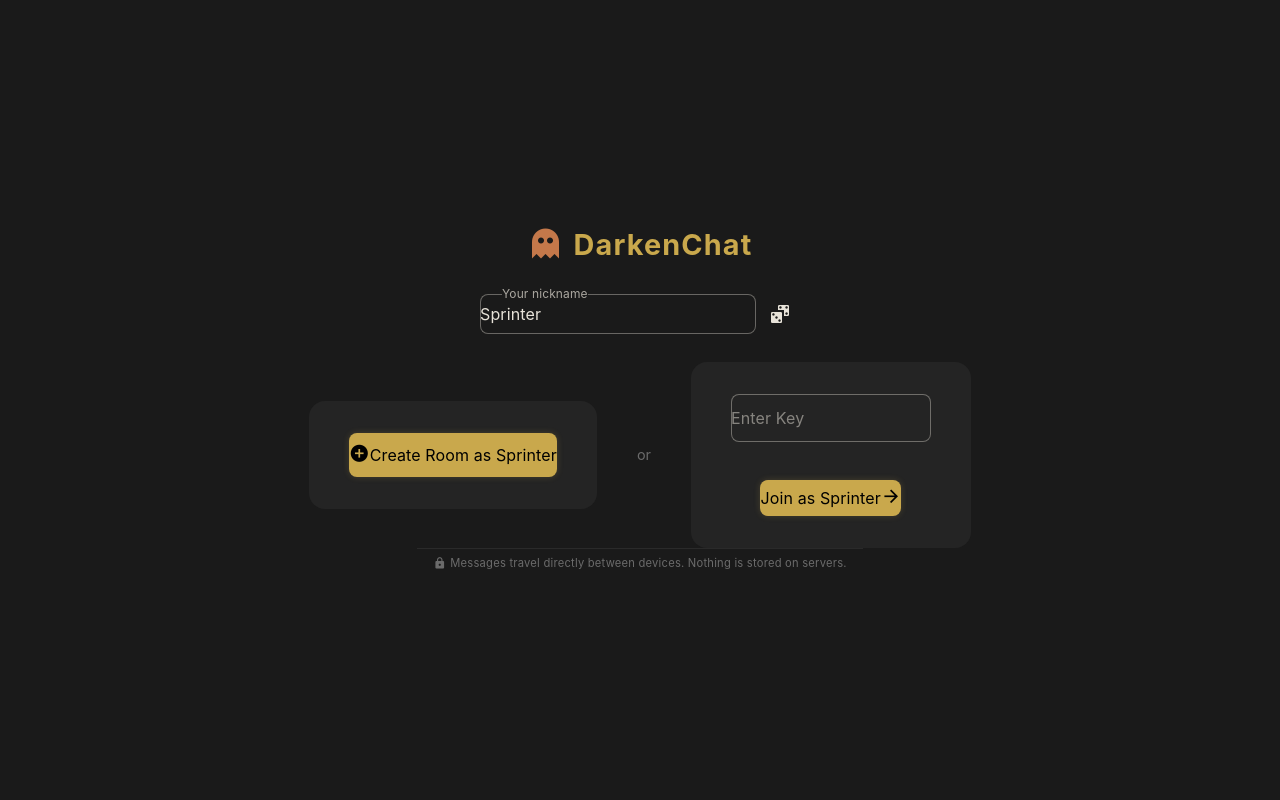
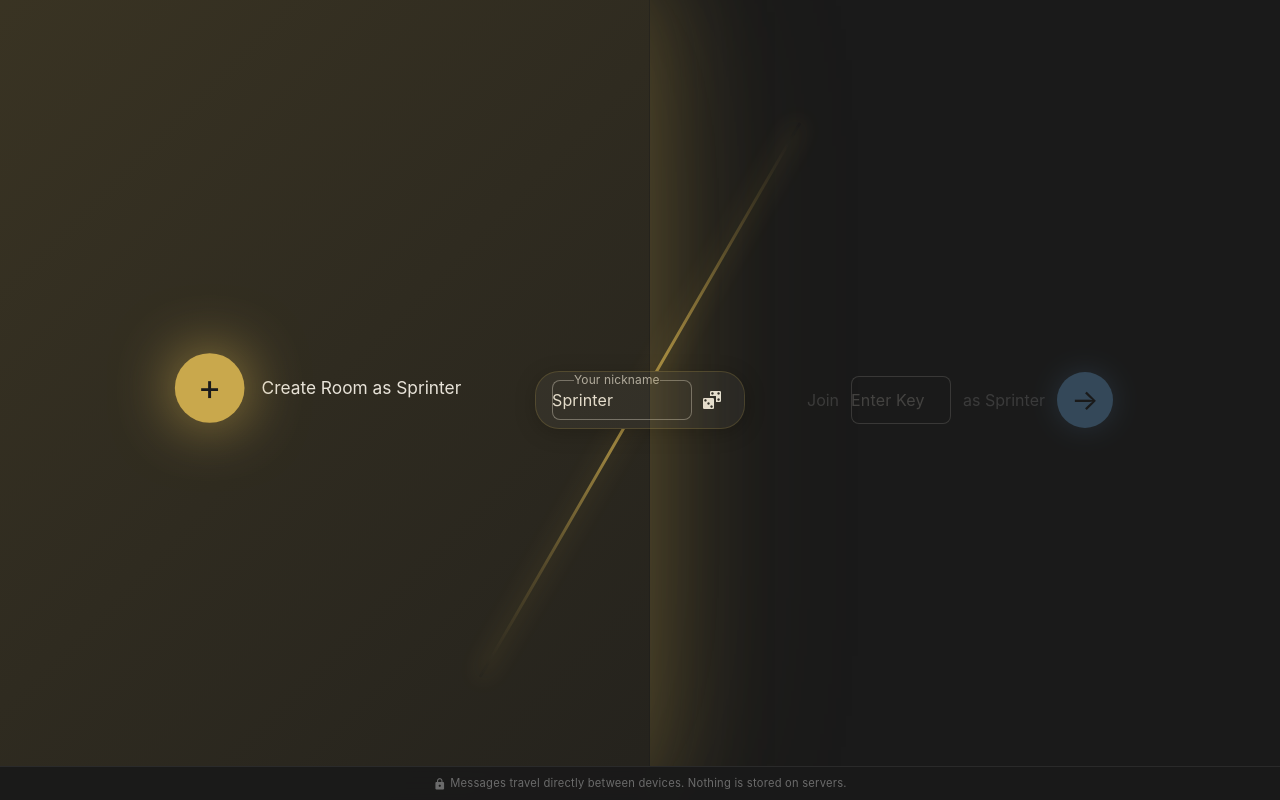
Before and after one commit to Rickion/darkenchat, a Vue app in the folder frontend/: page / in a window 1280 px wide. Built offline with nearby package versions, Linux system fonts and the light colour scheme.

Commit message:
UI improvements: connection status dialog padding/margins, switch label spacing, custom TURN form layout

```diff
--- a/frontend/package.json
+++ b/frontend/package.json
@@ -36,6 +36,7 @@
     "@types/node": "^24.12.0",
     "@vitejs/plugin-vue": "^6.0.5",
     "@vue/tsconfig": "^0.9.0",
+    "playwright": "^1.59.1",
     "sass": "^1.98.0",
     "typescript": "~5.9.3",
     "vite": "^8.0.1",
--- a/frontend/src/i18n/en.json
+++ b/frontend/src/i18n/en.json
@@ -11,6 +11,7 @@
     "create_as": "Create Room as {nick}",
     "join_as": "Join as {nick}",
     "join_placeholder": "Enter Key",
+    "join": "Join",
     "join_btn": "Enter",
     "or": "or",
     "nickname_label": "Your nickname",
--- a/frontend/src/pages/Home.vue
+++ b/frontend/src/pages/Home.vue
@@ -13,8 +13,8 @@ const joinKey = ref('')
 const joinError = ref('')
 const creating = ref(false)
 const seriesKey = getRandomSeriesKey()
-
-// Use pending nickname from store, or generate a fresh random one
+const leftHovered = ref(false)
+const rightHovered = ref(false)
 const nickname = ref('')
 
 onMounted(() => {
@@ -56,64 +56,67 @@ function enterRoom() {
 
 <template>
   <div class="home-layout">
-    <header class="home-header">
-      <v-icon color="warning" size="36" class="app-logo">mdi-ghost</v-icon>
-      <span class="app-name">DarkenChat</span>
-    </header>
+    <!-- Left side: Create -->
+    <div
+      class="side left-side"
+      :class="{ hovered: leftHovered }"
+      @mouseenter="leftHovered = true; rightHovered = false"
+      @mouseleave="leftHovered = false"
+      @click="createRoom"
+    >
+      <div class="side-content">
+        <div class="icon-circle">+</div>
+        <span class="side-text">{{ t('home.create_as', { nick: nickname || '…' }) }}</span>
+      </div>
+    </div>
 
-    <!-- Nickname row -->
-    <div class="nick-row">
+    <!-- Diagonal divider with nickname input -->
+    <div class="divider-wrapper">
+      <div class="divider-line" :class="{ 'left-active': leftHovered, 'right-active': rightHovered }"></div>
+      <div class="nickname-float">
         <v-text-field
           v-model="nickname"
           :label="t('home.nickname_label')"
           maxlength="24"
           density="compact"
           hide-details
-        style="flex: 1; min-width: 0"
+          class="nick-input"
           @update:model-value="onNicknameInput"
         />
-      <v-btn icon="mdi-dice-multiple" variant="text" size="small" :title="t('home.randomize')" @click="randomize" />
+        <v-btn icon="mdi-dice-multiple" variant="text" size="x-small" :title="t('home.randomize')" @click="randomize" />
+      </div>
     </div>
 
-    <main class="home-main">
-      <!-- Left: Create -->
-      <div class="home-card">
-        <v-btn
-          color="primary"
-          size="large"
-          :loading="creating"
-          prepend-icon="mdi-plus-circle"
-          @click="createRoom"
+    <!-- Right side: Join -->
+    <div
+      class="side right-side"
+      :class="{ hovered: rightHovered }"
+      @mouseenter="rightHovered = true; leftHovered = false"
+      @mouseleave="rightHovered = false"
+      @click="enterRoom"
     >
-          {{ t('home.create_as', { nick: nickname || '…' }) }}
-        </v-btn>
-      </div>
-
-      <div class="home-divider">
-        <span>{{ t('home.or') }}</span>
-      </div>
-
-      <!-- Right: Join -->
-      <div class="home-card">
+      <div class="side-content right-content">
+        <span class="side-text">{{ t('home.join') }}</span>
         <v-text-field
           v-model="joinKey"
           :placeholder="t('home.join_placeholder')"
           :error-messages="joinError"
           maxlength="20"
-          style="width: 200px"
+          class="side-input"
+          hide-details
           @input="joinKey = joinKey.toUpperCase()"
-          @keyup.enter="enterRoom"
+          @keyup.enter.stop="enterRoom"
+          @click.stop
         />
-        <v-btn
-          color="primary"
-          append-icon="mdi-arrow-right"
-          @click="enterRoom"
-        >
-          {{ t('home.join_as', { nick: nickname || '…' }) }}
-        </v-btn>
+        <span class="side-text">as {{ nickname || '…' }}</span>
+        <div class="icon-circle right-icon">→</div>
       </div>
-    </main>
+    </div>
 
+    <!-- Mobile 60deg diagonal divider -->
+    <div class="mobile-divider"></div>
+
+    <!-- Bottom bar -->
     <footer class="privacy-bar">
       <v-icon size="13" style="vertical-align:middle;margin-right:4px">mdi-lock</v-icon>{{ t('app.privacy') }}
     </footer>
@@ -122,57 +125,323 @@ function enterRoom() {
 
 <style scoped>
 .home-layout {
+  position: relative;
+  width: 100vw;
+  height: 100%;
+  background: var(--dc-bg);
+  overflow: hidden;
   display: flex;
-  flex-direction: column;
+}
+
+/* Side panels */
+.side {
+  position: absolute;
+  top: 0;
+  height: 100%;
+  display: flex;
   align-items: center;
   justify-content: center;
-  height: 100%;
-  gap: 0;
+  transition: all 0.4s cubic-bezier(0.25, 0.46, 0.45, 0.94);
+  cursor: pointer;
 }
-.home-header {
+
+.left-side {
+  left: 0;
+  width: 50%;
+  background: linear-gradient(135deg, rgba(26,26,26,0.3) 0%, rgba(26,26,26,0.1) 100%);
+}
+
+.left-side.hovered {
+  background: linear-gradient(135deg, rgba(201,168,76,0.18) 0%, rgba(201,168,76,0.06) 100%);
+  box-shadow: 0 0 100px rgba(201,168,76,0.35), 0 0 200px rgba(201,168,76,0.15);
+  transform: translateY(-12px) scale(1.03);
+  z-index: 10;
+}
+
+.right-side {
+  right: 0;
+  width: 50%;
+  background: linear-gradient(225deg, rgba(26,26,26,0.3) 0%, rgba(26,26,26,0.1) 100%);
+}
+
+.right-side.hovered {
+  background: linear-gradient(225deg, rgba(91,141,184,0.18) 0%, rgba(91,141,184,0.06) 100%);
+  box-shadow: 0 0 100px rgba(91,141,184,0.35), 0 0 200px rgba(91,141,184,0.15);
+  transform: translateY(-12px) scale(1.03);
+  z-index: 10;
+}
+
+/* Icon circle */
+.icon-circle {
+  width: 56px;
+  height: 56px;
+  border-radius: 50%;
+  background: var(--dc-gold);
   display: flex;
   align-items: center;
-  gap: 10px;
-  margin-bottom: 28px;
+  justify-content: center;
+  font-size: 1.8rem;
+  font-weight: 400;
+  color: #1A1A1A;
+  box-shadow: 0 0 30px rgba(201,168,76,0.5);
+  transition: all 0.4s ease;
+  flex-shrink: 0;
 }
-.app-logo { flex-shrink: 0; }
-.app-name {
-  font-size: 1.8rem;
-  font-weight: 700;
-  color: var(--dc-gold);
-  letter-spacing: 0.04em;
+
+.side.hovered .icon-circle {
+  transform: scale(1.15);
+  box-shadow: 0 0 50px rgba(201,168,76,0.8);
 }
-.nick-row {
+
+.right-icon {
+  background: var(--dc-blue);
+  box-shadow: 0 0 30px rgba(91,141,184,0.5);
+}
+
+.right-side.hovered .right-icon {
+  box-shadow: 0 0 50px rgba(91,141,184,0.8);
+}
+
+/* Side content */
+.side-content {
+  display: flex;
+  align-items: center;
+  gap: 20px;
+  padding: 40px;
+  opacity: 0.4;
+  transition: all 0.4s ease;
+}
+
+.side.hovered .side-content {
+  opacity: 1;
+  transform: scale(1.05);
+}
+
+.side-text {
+  font-size: 1rem;
+  color: var(--dc-gray);
+  transition: all 0.3s ease;
+  white-space: nowrap;
+}
+
+.side.hovered .side-text {
+  color: var(--dc-text);
+}
+
+.right-content {
+  gap: 12px;
+}
+
+.side-input {
+  width: 100px;
+}
+
+/* Diagonal divider */
+.divider-wrapper {
+  position: absolute;
+  left: 50%;
+  top: 50%;
+  transform: translate(-50%, -50%) rotate(30deg);
+  z-index: 5;
+  width: 100%;
+  height: 100%;
+  display: flex;
+  align-items: center;
+  justify-content: center;
+  pointer-events: none;
+}
+
+.divider-line {
+  width: 3px;
+  height: 80vh;
+  background: linear-gradient(
+    to bottom,
+    transparent 0%,
+    var(--dc-gray) 20%,
+    var(--dc-gold) 50%,
+    var(--dc-gray) 80%,
+    transparent 100%
+  );
+  opacity: 0.3;
+  transition: all 0.4s ease;
+  border-radius: 2px;
+  position: absolute;
+  left: 50%;
+  top: 50%;
+  transform: translate(-50%, -50%);
+}
+
+.divider-line.left-active {
+  background: linear-gradient(
+    to bottom,
+    transparent 0%,
+    rgba(201,168,76,0.3) 20%,
+    var(--dc-gold) 50%,
+    rgba(201,168,76,0.3) 80%,
+    transparent 100%
+  );
+  opacity: 0.9;
+  box-shadow: 0 0 25px rgba(201,168,76,0.5);
+}
+
+.divider-line.right-active {
+  background: linear-gradient(
+    to bottom,
+    transparent 0%,
+    rgba(91,141,184,0.3) 20%,
+    var(--dc-blue) 50%,
+    rgba(91,141,184,0.3) 80%,
+    transparent 100%
+  );
+  opacity: 0.9;
+  box-shadow: 0 0 25px rgba(91,141,184,0.5);
+}
+
+.nickname-float {
+  position: absolute;
+  left: 50%;
+  top: 50%;
+  transform: translate(-50%, -50%) rotate(-30deg);
   display: flex;
   align-items: center;
   gap: 4px;
-  margin-bottom: 28px;
+  background: var(--dc-panel);
+  padding: 8px 16px;
+  border-radius: 24px;
+  border: 1px solid rgba(201,168,76,0.2);
+  box-shadow: 0 4px 20px rgba(0,0,0,0.3);
+  transition: all 0.3s ease;
+  pointer-events: auto;
+  white-space: nowrap;
+}
+
+.nickname-float:hover {
+  border-color: rgba(201,168,76,0.5);
+  box-shadow: 0 4px 30px rgba(201,168,76,0.25);
+}
+
+.nick-input {
+  width: 140px;
+}
+
+.nick-input :deep(.v-field) {
+  background: transparent;
+}
+
+/* Mobile 60deg divider */
+.mobile-divider {
+  display: none;
+}
+
+/* Privacy bar */
+.privacy-bar {
+  position: fixed;
+  bottom: 0;
+  left: 0;
+  right: 0;
+  text-align: center;
+  font-size: 0.7rem;
+  color: var(--dc-gray);
+  padding: 8px 16px;
+  background: rgba(26,26,26,0.95);
+  border-top: 1px solid #2a2a2a;
+  letter-spacing: 0.02em;
+  z-index: 100;
+  backdrop-filter: blur(10px);
+}
+
+/* Mobile: top/bottom split with 60deg diagonal divider */
+@media (max-width: 768px) {
+  .side {
     width: 100%;
-  max-width: 320px;
+    height: 50%;
   }
-.nick-row :deep(.v-field) {
-  min-width: 200px;
+
+  .left-side {
+    top: 0;
+    background: linear-gradient(180deg, rgba(26,26,26,0.3) 0%, rgba(26,26,26,0.1) 100%);
   }
-.home-main {
-  display: flex;
-  align-items: center;
-  gap: 32px;
-  flex-wrap: wrap;
-  justify-content: center;
+
+  .left-side.hovered {
+    background: linear-gradient(180deg, rgba(201,168,76,0.18) 0%, rgba(201,168,76,0.06) 100%);
   }
-.home-card {
-  display: flex;
-  flex-direction: column;
-  align-items: center;
-  gap: 16px;
-  background: var(--dc-panel);
-  border-radius: 16px;
-  padding: 32px 40px;
-  min-width: 220px;
+
+  .right-side {
+    top: 50%;
+    background: linear-gradient(0deg, rgba(26,26,26,0.3) 0%, rgba(26,26,26,0.1) 100%);
   }
-.home-divider {
-  color: var(--dc-gray);
-  font-size: 0.9rem;
-  padding: 0 8px;
+
+  .right-side.hovered {
+    background: linear-gradient(0deg, rgba(91,141,184,0.18) 0%, rgba(91,141,184,0.06) 100%);
+  }
+
+  .divider-wrapper {
+    display: none;
+  }
+
+  .mobile-divider {
+    display: block;
+    position: absolute;
+    left: 50%;
+    top: 50%;
+    width: 4px;
+    height: 120%;
+    background: linear-gradient(
+      to bottom,
+      transparent 0%,
+      rgba(201,168,76,0.4) 30%,
+      var(--dc-gold) 50%,
+      rgba(91,141,184,0.4) 70%,
+      transparent 100%
+    );
+    transform: translate(-50%, -50%) rotate(60deg);
+    opacity: 0.6;
+    z-index: 5;
+  }
+
+  .side-content {
+    flex-direction: row;
+    gap: 10px;
+    padding: 16px;
+  }
+
+  .side-text {
+    font-size: 0.85rem;
+  }
+
+  .icon-circle {
+    width: 48px;
+    height: 48px;
+    font-size: 1.5rem;
+  }
+
+  .nickname-float {
+    position: fixed;
+    top: 50%;
+    left: 50%;
+    transform: translate(-50%, -50%);
+    z-index: 50;
+  }
+}
+
+@media (max-width: 480px) {
+  .side-content {
+    gap: 6px;
+    padding: 12px;
+  }
+
+  .icon-circle {
+    width: 40px;
+    height: 40px;
+    font-size: 1.2rem;
+  }
+
+  .side-text {
+    font-size: 0.75rem;
+  }
+
+  .side-input {
+    width: 70px;
+  }
 }
 </style>
```
Also changed, not shown: frontend/src/components/MessageItem.vue (+71 -61 lines), frontend/src/pages/Room.vue (+35 -9 lines), 1 other file (tests, documents, lock files or other folders). Lines whose indentation alone changed are shown as unchanged.
